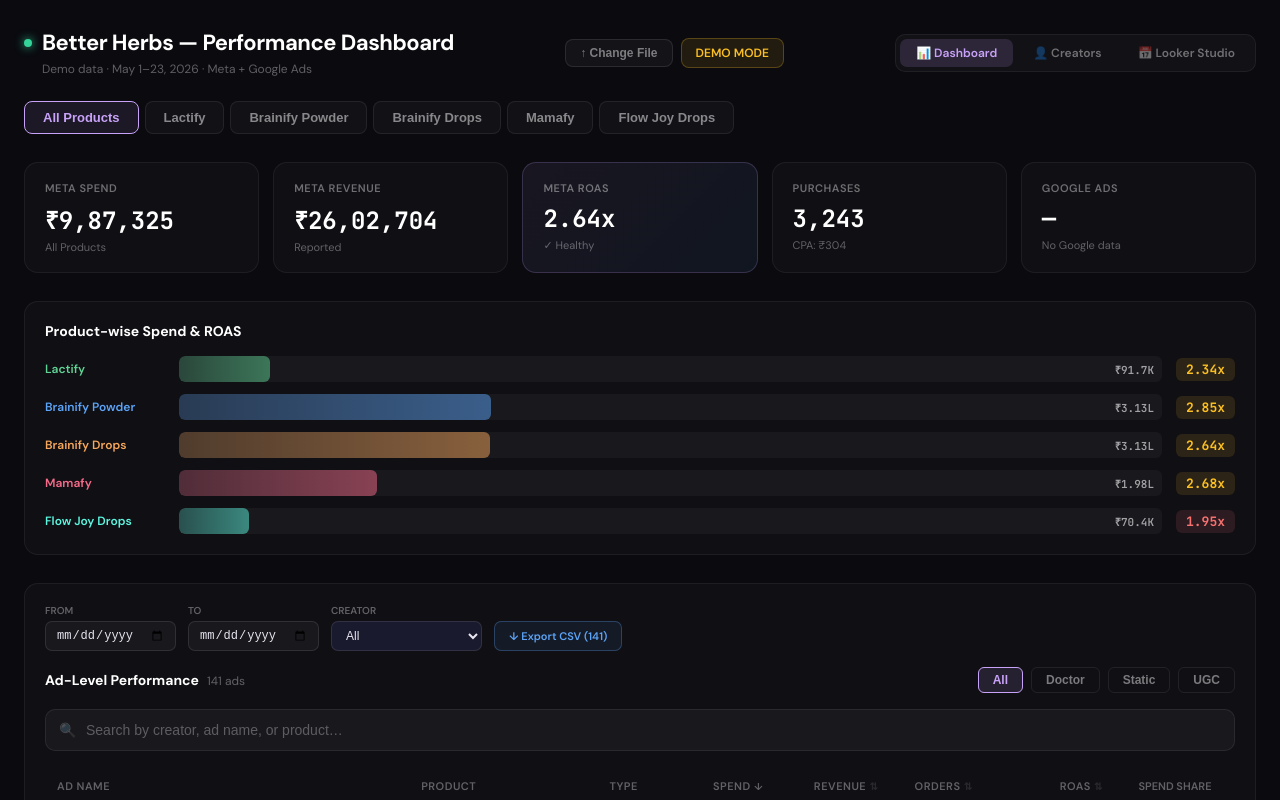
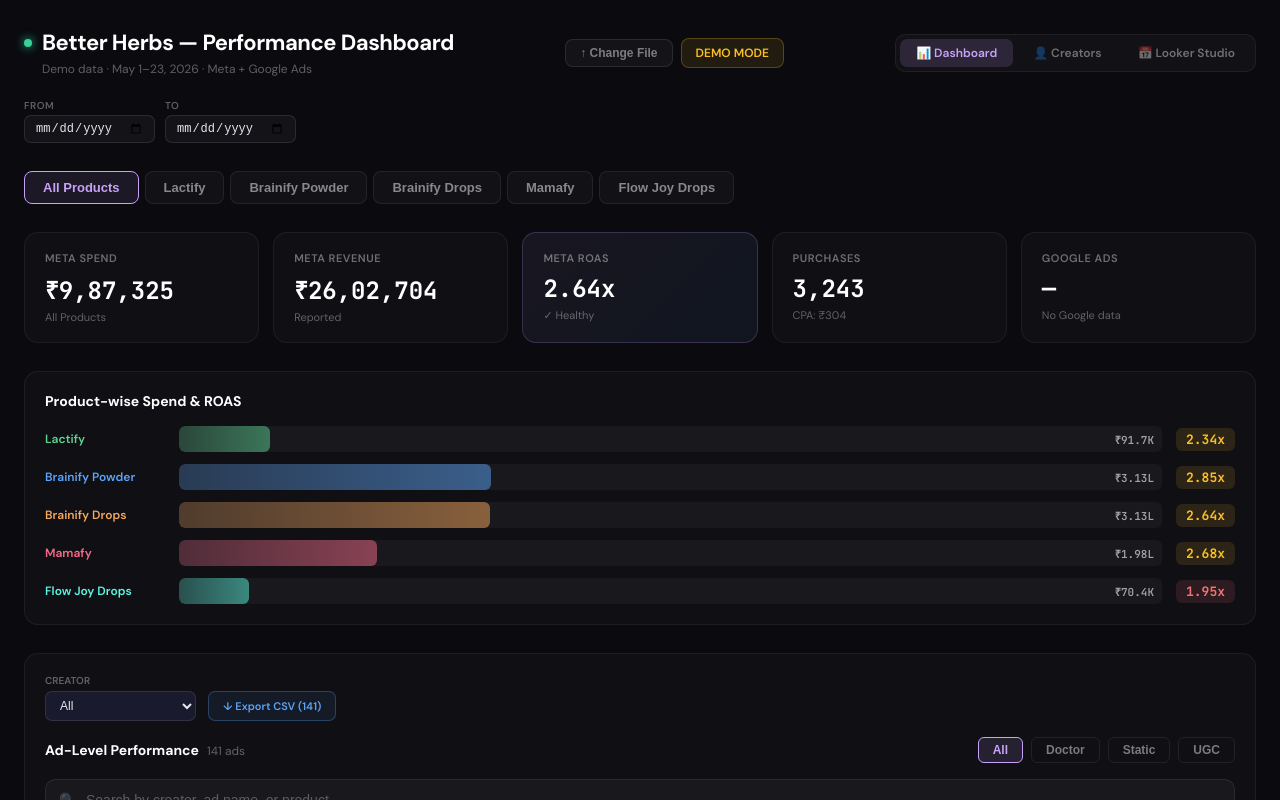
Before and after one commit to brandscriptco/better-herbs-dashboard, a React (Vite) app: page / in a window 1280 px wide. Both pictures are taken after a click on the button "Load Demo Data (May 1–23, 2026)". Shown: the top 800 px of the page. Built offline with nearby package versions, Linux system fonts and the light colour scheme.

Commit message:
Global date range filter on all tabs

```diff
--- a/src/App.jsx
+++ b/src/App.jsx
@@ -880,6 +880,26 @@
             ))}
           </div>
         )}
+        {hasData && (
+          <div style={{ display: "flex", gap: 10, padding: "10px 0 4px", alignItems: "center", flexWrap: "wrap" }}>
+            <div style={{ display: "flex", flexDirection: "column", gap: 3 }}>
+              <label style={{ fontSize: 10, color: "rgba(255,255,255,0.35)", fontWeight: 600, textTransform: "uppercase", letterSpacing: "0.5px" }}>From</label>
+              <input type="date" value={dateFrom} onChange={e => setDateFrom(e.target.value)} style={{ padding: "5px 10px", borderRadius: 7, border: "1px solid rgba(255,255,255,0.1)", background: "rgba(255,255,255,0.04)", color: "#e8e6f0", fontSize: 12, outline: "none", cursor: "pointer" }} />
+            </div>
+            <div style={{ display: "flex", flexDirection: "column", gap: 3 }}>
+              <label style={{ fontSize: 10, color: "rgba(255,255,255,0.35)", fontWeight: 600, textTransform: "uppercase", letterSpacing: "0.5px" }}>To</label>
+              <input type="date" value={dateTo} onChange={e => setDateTo(e.target.value)} style={{ padding: "5px 10px", borderRadius: 7, border: "1px solid rgba(255,255,255,0.1)", background: "rgba(255,255,255,0.04)", color: "#e8e6f0", fontSize: 12, outline: "none", cursor: "pointer" }} />
+            </div>
+            {(dateFrom || dateTo) && (
+              <button onClick={() => { setDateFrom(""); setDateTo(""); }} style={{ alignSelf: "flex-end", padding: "6px 12px", borderRadius: 7, fontSize: 11, fontWeight: 600, cursor: "pointer", border: "1px solid rgba(248,113,113,0.3)", background: "rgba(248,113,113,0.08)", color: "#f87171", fontFamily: "inherit" }}>✕ Clear dates</button>
+            )}
+            {(dateFrom || dateTo) && (
+              <span style={{ alignSelf: "flex-end", fontSize: 11, color: "rgba(255,255,255,0.35)", paddingBottom: 6 }}>
+                {dateFrom && dateTo ? dateFrom + " → " + dateTo : dateFrom ? "From " + dateFrom : "Until " + dateTo}
+              </span>
+            )}
+          </div>
+        )}
       </div>
 
       {/* ── UPLOAD ZONE (no data state) ── */}
@@ -1035,14 +1055,6 @@
           <div style={{ background: "rgba(255,255,255,0.025)", border: "1px solid rgba(255,255,255,0.06)", borderRadius: 14, padding: 20 }}>
             <div style={{ display: "flex", gap: 12, marginBottom: 16, flexWrap: "wrap", alignItems: "center" }}>
               <div style={{ display: "flex", flexDirection: "column", gap: 4 }}>
-                <label style={{ fontSize: 10, color: "rgba(255,255,255,0.35)", fontWeight: 600, textTransform: "uppercase" }}>From</label>
-                <input type="date" value={dateFrom} onChange={e => setDateFrom(e.target.value)} style={{ padding: "6px 10px", borderRadius: 7, border: "1px solid rgba(255,255,255,0.1)", background: "rgba(255,255,255,0.04)", color: "#e8e6f0", fontSize: 12, outline: "none", cursor: "pointer" }} />
-              </div>
-              <div style={{ display: "flex", flexDirection: "column", gap: 4 }}>
-                <label style={{ fontSize: 10, color: "rgba(255,255,255,0.35)", fontWeight: 600, textTransform: "uppercase" }}>To</label>
-                <input type="date" value={dateTo} onChange={e => setDateTo(e.target.value)} style={{ padding: "6px 10px", borderRadius: 7, border: "1px solid rgba(255,255,255,0.1)", background: "rgba(255,255,255,0.04)", color: "#e8e6f0", fontSize: 12, outline: "none", cursor: "pointer" }} />
-              </div>
-              <div style={{ display: "flex", flexDirection: "column", gap: 4 }}>
                 <label style={{ fontSize: 10, color: "rgba(255,255,255,0.35)", fontWeight: 600, textTransform: "uppercase" }}>Creator</label>
                 <select value={creatorFilter} onChange={e => setCreatorFilter(e.target.value)} style={{ padding: "6px 10px", borderRadius: 7, border: "1px solid rgba(255,255,255,0.1)", background: "#1a1a2e", color: "#e8e6f0", fontSize: 12, outline: "none", cursor: "pointer", maxWidth: 180 }}>
                   {uniqueCreators.map(c => <option key={c} value={c}>{c}</option>)}
```
